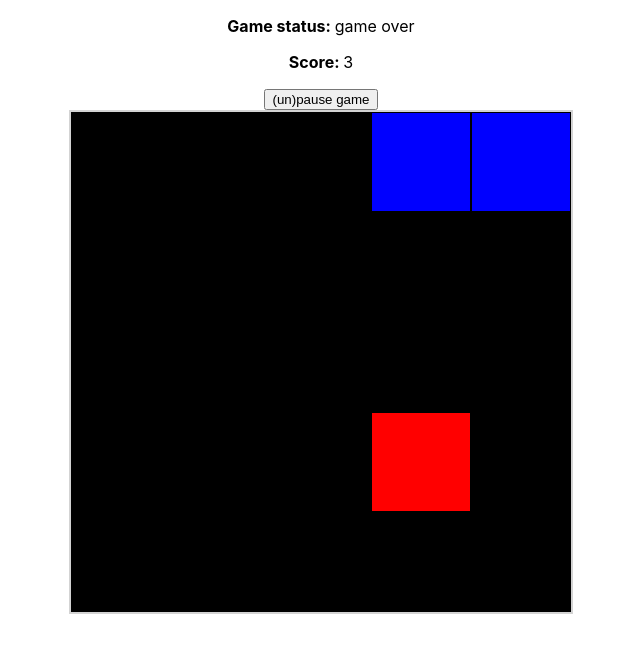
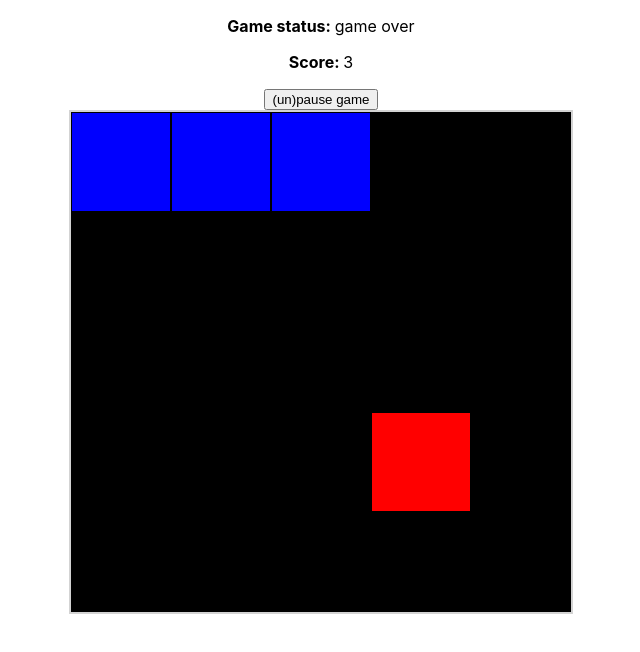
Before and after one commit to b-lukaszuk/snake_game, a React (Create React App) app in the folder my-app/: page / in a window 1280 px wide. Shown: the top 652 px of the page, without its empty margins (319-959 px from the left). Built offline with nearby package versions, Linux system fonts and the light colour scheme.

Commit message:
kosmetyka

```diff
--- a/my-app/src/App.tsx
+++ b/my-app/src/App.tsx
@@ -19,7 +19,7 @@
     const [moveDirection, setMoveDirection]: [Direction, Function] = useState(
         Direction.Right
     );
-    const [gameOver, setGameOver]: [boolean, Function] = useState(false);
+    const [gameOver, setGameOver]: [boolean, Function] = useState(true);
     const [score, setScore]: [number, Function] = useState(snake.length);
     const maxSnakeLength: number = config.nOfRows * config.nOfCols;
 
@@ -74,12 +74,8 @@
         }
 
         let timerId = setInterval(() => {
-            if (isGameOver()) {
-                setGameOver(true);
-            }
             if (gameOver) {
                 clearInterval(timerId);
-                alert("Game Over");
             } else {
                 if (willSnakeEatFood()) {
                     // otherwise while loop in getFreeRandBlock (in setNewFood)
@@ -98,6 +94,9 @@
                     moveSnake();
                 }
             }
+            if (isGameOver()) {
+                setGameOver(true);
+            }
         }, 1000);
         return () => {
             clearInterval(timerId);
```
